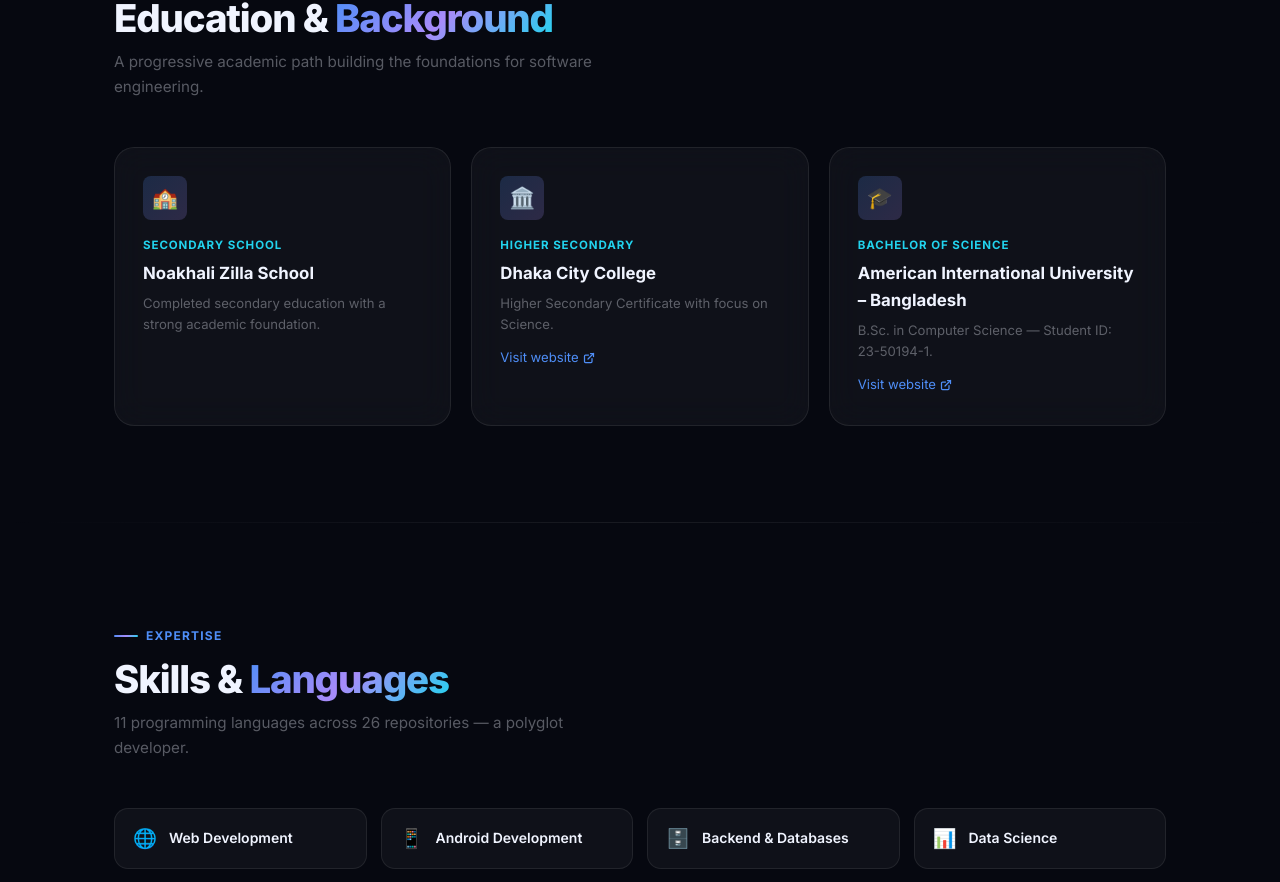
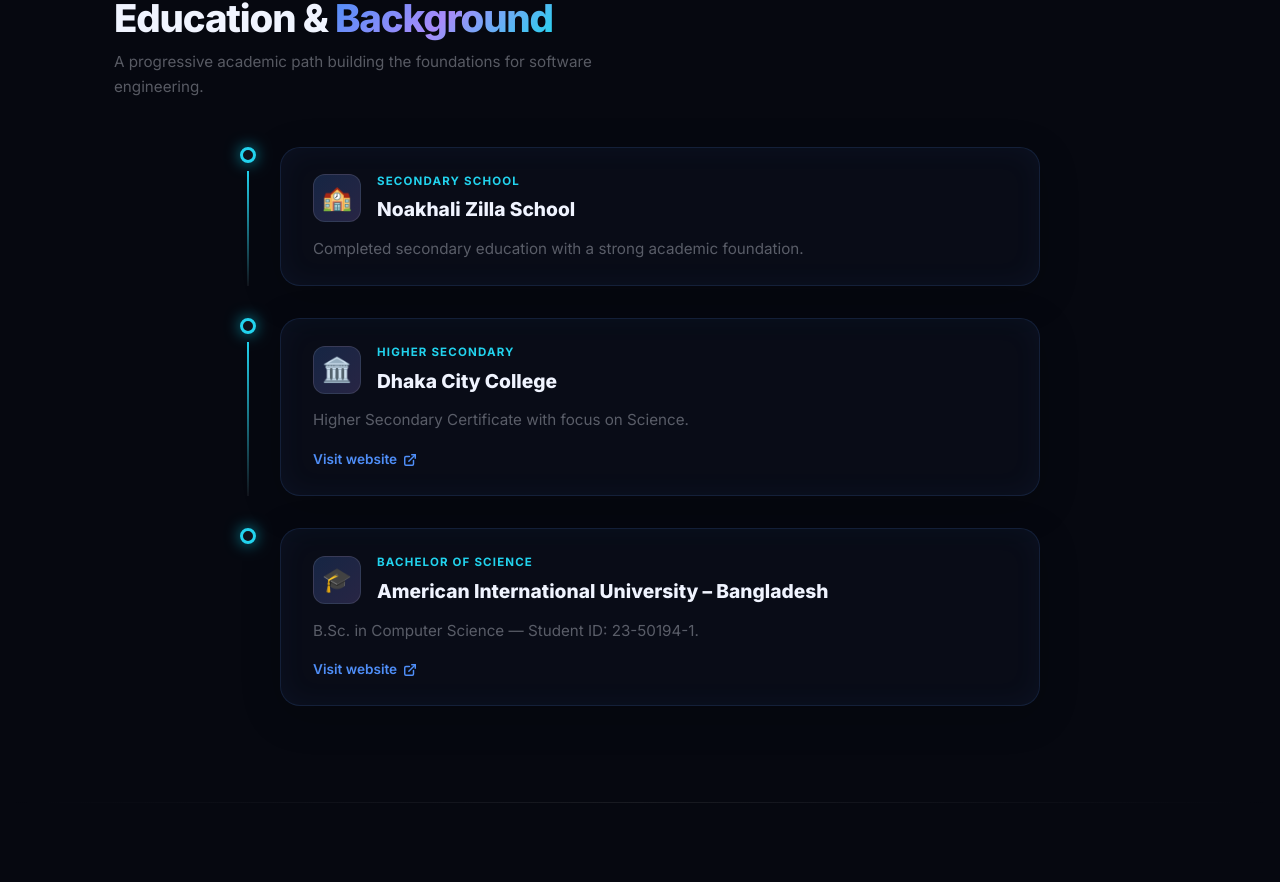
Before and after one commit to MIHMahmudEli/Portfolio, a Next.js app: page / in a window 1280 px wide. Shown: the part 1170-2052 px from the top of the page. Built offline with nearby package versions, Linux system fonts and the light colour scheme.

Commit message:
Revamp Education section into interactive cyberpunk timeline

```diff
--- a/app/components/Education.tsx
+++ b/app/components/Education.tsx
@@ -36,35 +36,46 @@
           </p>
         </div>
 
-        <div className="edu-grid">
+        <div className="edu-timeline">
           {educationData.map((edu, i) => (
-            <div
-              className={`edu-card animate-in delay-${i + 1}`}
-              key={edu.name}
-            >
-              <div className="edu-icon" aria-hidden="true">{edu.icon}</div>
+            <div className={`edu-timeline-item animate-in delay-${i + 1}`} key={edu.name}>
+              {/* Timeline Marker */}
+              <div className="edu-timeline-marker">
+                <div className="edu-timeline-dot"></div>
+                <div className="edu-timeline-line"></div>
+              </div>
+
+              {/* Timeline Card Content */}
+              <div className="edu-glass-card">
+                <div className="edu-card-top">
+                  <div className="edu-icon-wrap" aria-hidden="true">{edu.icon}</div>
+                  <div className="edu-info">
                     <p className="edu-level">{edu.level}</p>
                     <p className="edu-name">{edu.name}</p>
-              <p style={{ fontSize: "0.82rem", color: "var(--text-muted)", marginTop: "6px", lineHeight: "1.6" }}>
-                {edu.description}
-              </p>
+                  </div>
+                </div>
+
+                <p className="edu-desc">{edu.description}</p>
+
                 {edu.link && (
                   <a
                     href={edu.link}
                     target="_blank"
                     rel="noopener noreferrer"
                     className="edu-link"
-                  style={{ marginTop: "12px" }}
                     aria-label={`Visit ${edu.name} website`}
                   >
                     Visit website
-                  <svg width="12" height="12" viewBox="0 0 24 24" fill="none" stroke="currentColor" strokeWidth="2.5" strokeLinecap="round" strokeLinejoin="round" aria-hidden="true">
+                    <svg width="14" height="14" viewBox="0 0 24 24" fill="none" stroke="currentColor" strokeWidth="2.5" strokeLinecap="round" strokeLinejoin="round" aria-hidden="true">
                       <path d="M18 13v6a2 2 0 01-2 2H5a2 2 0 01-2-2V8a2 2 0 012-2h6" />
                       <polyline points="15 3 21 3 21 9" />
                       <line x1="10" y1="14" x2="21" y2="3" />
                     </svg>
                   </a>
                 )}
+
+                <div className="edu-glow"></div>
+              </div>
             </div>
           ))}
         </div>
--- a/app/globals.css
+++ b/app/globals.css
@@ -479,70 +479,125 @@
   box-shadow: var(--shadow-glow), var(--shadow-card);
 }
 
-/* ─── Education ──────────────────────────────────────────── */
-.edu-grid {
-  display: grid;
-  grid-template-columns: repeat(auto-fit, minmax(280px, 1fr));
-  gap: 20px;
+/* ─── Education Timeline ─────────────────────────────────── */
+.edu-timeline {
+  display: flex;
+  flex-direction: column;
+  gap: 32px;
+  max-width: 800px;
+  margin: 0 auto;
 }
-.edu-card {
-  padding: 28px;
-  border-radius: var(--radius-lg);
+.edu-timeline-item {
+  display: flex;
+  gap: 24px;
+  position: relative;
+}
+.edu-timeline-marker {
+  display: flex;
+  flex-direction: column;
+  align-items: center;
+  position: relative;
+}
+.edu-timeline-dot {
+  width: 16px; height: 16px;
+  border-radius: 50%;
   background: var(--bg-card);
-  border: 1px solid var(--border);
-  backdrop-filter: blur(16px);
+  border: 3px solid var(--accent-cyan);
+  box-shadow: 0 0 15px rgba(0, 229, 255, 0.6);
+  z-index: 2;
   transition: all 0.3s ease;
+}
+.edu-timeline-item:hover .edu-timeline-dot {
+  transform: scale(1.3);
+  box-shadow: 0 0 25px rgba(0, 229, 255, 0.9);
+  background: var(--accent-cyan);
+}
+.edu-timeline-line {
+  flex: 1;
+  width: 2px;
+  background: linear-gradient(180deg, var(--accent-cyan) 0%, rgba(255,255,255,0.05) 100%);
+  margin-top: 8px;
+}
+.edu-timeline-item:last-child .edu-timeline-line {
+  background: transparent;
+}
+.edu-glass-card {
+  flex: 1;
+  background: rgba(16, 20, 36, 0.4);
+  border: 1px solid rgba(79, 142, 247, 0.15);
+  padding: 24px 32px;
+  border-radius: 20px;
+  backdrop-filter: blur(12px);
+  box-shadow: inset 0 0 30px rgba(79, 142, 247, 0.05), 0 10px 40px rgba(0, 0, 0, 0.2);
   position: relative;
   overflow: hidden;
+  transition: all 0.3s ease;
 }
-.edu-card::before {
-  content: '';
-  position: absolute;
-  top: 0; left: 0; right: 0;
-  height: 2px;
-  background: var(--grad-hero);
-  opacity: 0;
-  transition: opacity 0.3s ease;
+.edu-glass-card:hover {
+  transform: translateY(-4px) translateX(4px);
+  background: rgba(16, 20, 36, 0.6);
+  border-color: rgba(79, 142, 247, 0.3);
+  box-shadow: inset 0 0 30px rgba(79, 142, 247, 0.1), 0 15px 50px rgba(0, 0, 0, 0.4);
 }
-.edu-card:hover::before { opacity: 1; }
-.edu-card:hover {
-  background: var(--bg-card-hover);
-  border-color: var(--border-hover);
-  transform: translateY(-4px);
-  box-shadow: var(--shadow-card);
+.edu-card-top {
+  display: flex;
+  align-items: center;
+  gap: 16px;
+  margin-bottom: 12px;
 }
-.edu-icon {
-  width: 44px; height: 44px;
-  border-radius: var(--radius-sm);
+.edu-icon-wrap {
+  width: 48px; height: 48px;
+  border-radius: 12px;
   background: linear-gradient(135deg, rgba(79,142,247,0.2), rgba(167,139,250,0.2));
   display: flex; align-items: center; justify-content: center;
-  font-size: 1.3rem;
-  margin-bottom: 16px;
+  font-size: 1.5rem;
+  border: 1px solid rgba(255,255,255,0.1);
+  flex-shrink: 0;
 }
 .edu-level {
   font-size: 0.72rem;
   font-weight: 700;
   text-transform: uppercase;
-  letter-spacing: 0.08em;
+  letter-spacing: 0.1em;
   color: var(--accent-cyan);
-  margin-bottom: 6px;
+  margin-bottom: 4px;
 }
 .edu-name {
-  font-size: 1.05rem;
-  font-weight: 700;
+  font-size: 1.2rem;
+  font-weight: 800;
   color: var(--text-primary);
-  margin-bottom: 6px;
+}
+.edu-desc {
+  font-size: 0.95rem;
+  color: var(--text-muted);
+  line-height: 1.6;
 }
 .edu-link {
-  font-size: 0.82rem;
+  font-size: 0.85rem;
   color: var(--accent-blue);
   text-decoration: none;
   display: inline-flex;
   align-items: center;
-  gap: 4px;
-  transition: opacity 0.2s;
+  gap: 6px;
+  margin-top: 16px;
+  font-weight: 600;
+  transition: all 0.2s;
 }
-.edu-link:hover { opacity: 0.75; }
+.edu-link:hover {
+  opacity: 0.8;
+  gap: 8px;
+}
+.edu-glow {
+  position: absolute;
+  inset: 0;
+  background: radial-gradient(circle at top right, rgba(79, 142, 247, 0.15) 0%, transparent 60%);
+  opacity: 0;
+  transition: opacity 0.4s ease;
+  pointer-events: none;
+}
+.edu-glass-card:hover .edu-glow {
+  opacity: 1;
+}
 
 /* ─── Skills / Languages ─────────────────────────────────── */
 .skills-grid {
```
Lines whose indentation alone changed are shown as unchanged.
